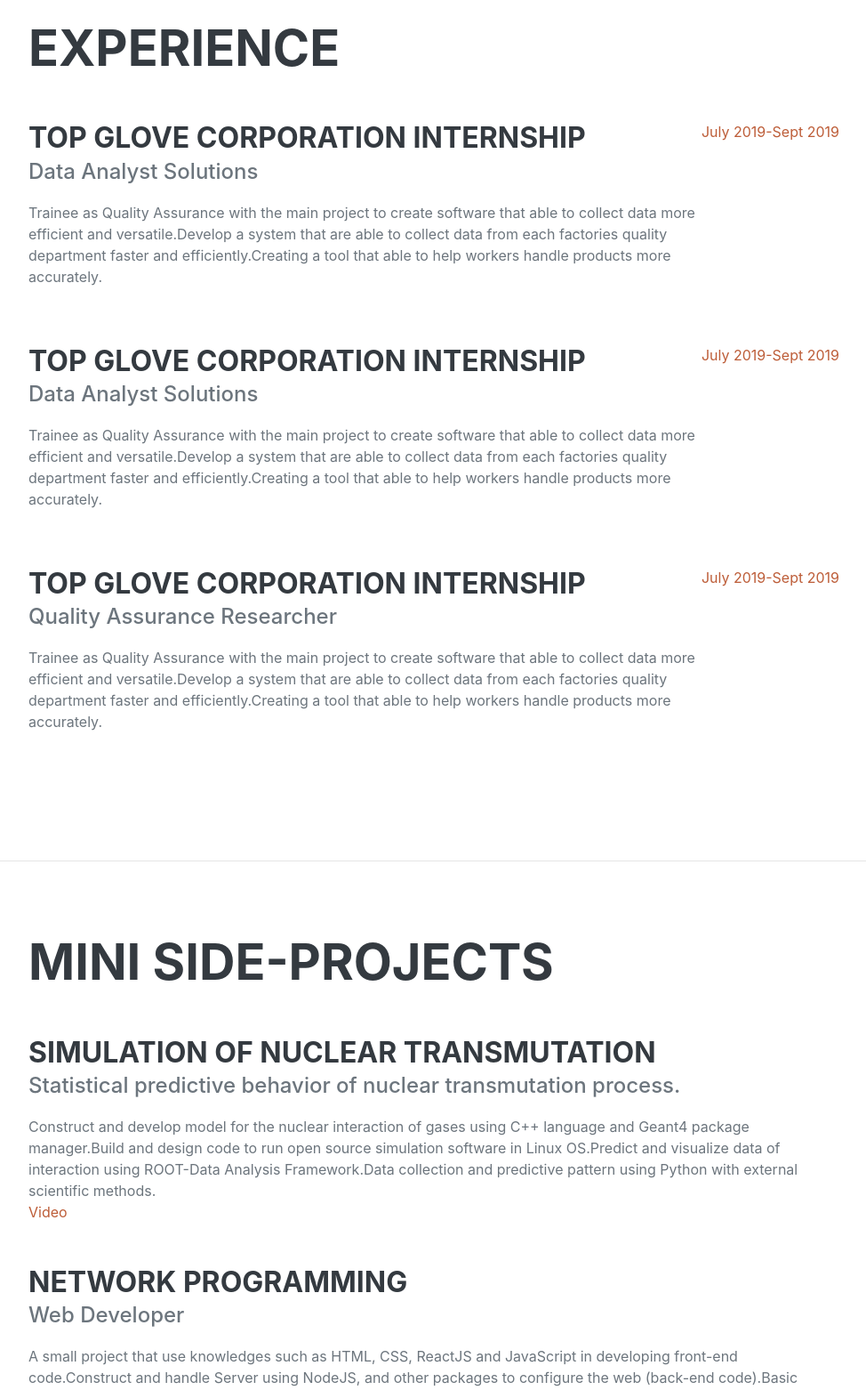
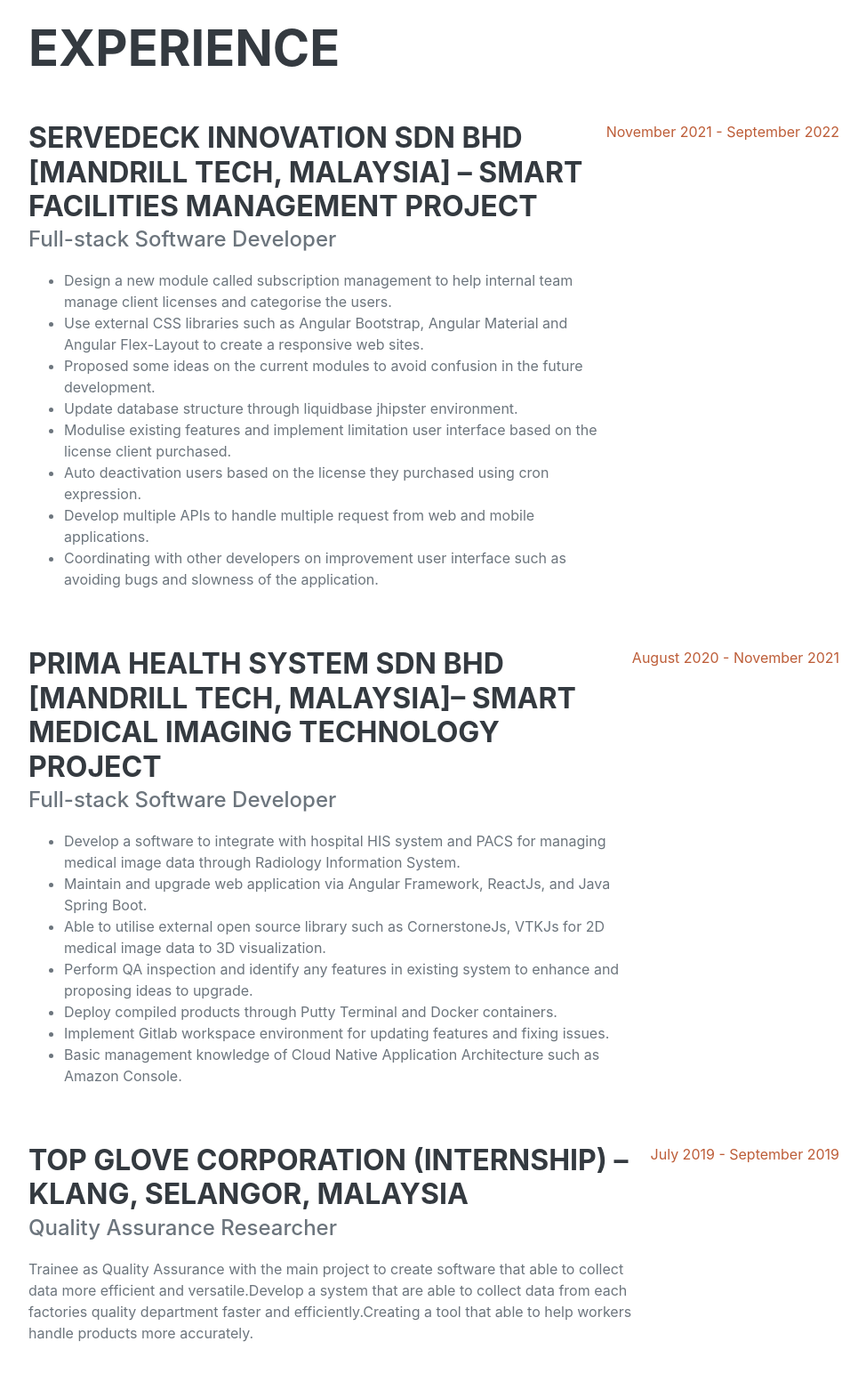
Before and after one commit to haritharash/MuhamadHarithArash, a website: page index.html in a window 1280 px wide. Shown: the part 860-2422 px from the top of the page at 89% size, without its empty margins (288-1262 px from the left). Drawn offline with nearby package versions, Linux system fonts and the light colour scheme; a web font is replaced by a local one.

Commit message:
Update index.html

```diff
--- a/index.html
+++ b/index.html
@@ -68,31 +68,49 @@
             <section class="resume-section" id="experience">
                 <div class="resume-section-content">
                     <h2 class="mb-5">Experience</h2>
-                                        <div class="d-flex flex-column flex-md-row justify-content-between mb-5">
+                    <div class="d-flex flex-column flex-md-row justify-content-between mb-5">
                         <div class="flex-grow-1">
-                            <h3 class="mb-0">Top Glove Corporation Internship</h3>
-                            <div class="subheading mb-3">Data Analyst Solutions</div>
-                            <p>Trainee as Quality Assurance with the main project to create software that able to collect data more efficient and versatile.Develop a system that are able to collect data from each factories quality department faster and efficiently.Creating a tool that able to help workers handle products more accurately.</p>
+                            <h3 class="mb-0">Servedeck Innovation Sdn Bhd [Mandrill Tech, Malaysia] –  Smart Facilities Management Project</h3>
+                            <div class="subheading mb-3">Full-stack Software Developer</div>
+                            <ul>
+                                <li>Design a new module called subscription management to help internal team manage client licenses and categorise the users.</li>
+                                <li>Use external CSS libraries such as Angular Bootstrap, Angular Material and Angular Flex-Layout to create a responsive web sites.</li>
+                                <li>Proposed some ideas on the current modules to avoid confusion in the future development.</li>
+                                <li>Update database structure through liquidbase jhipster environment.</li>
+                                <li>Modulise existing features and implement limitation user interface based on the license client purchased.</li>
+                                <li>Auto deactivation users based on the license they purchased using cron expression.</li>
+                                <li>Develop multiple APIs to handle multiple request from web and mobile applications.</li>
+                                <li>Coordinating with other developers on improvement user interface such as avoiding bugs and slowness of the application.</li>
+                            </ul>
                         </div>
-                        <div class="flex-shrink-0"><span class="text-primary">July 2019-Sept 2019</span></div>
+                        <div class="flex-shrink-0"><span class="text-primary">November 2021 - September 2022</span></div>
                     </div>
 
                     <div class="d-flex flex-column flex-md-row justify-content-between mb-5">
                         <div class="flex-grow-1">
-                            <h3 class="mb-0">Top Glove Corporation Internship</h3>
-                            <div class="subheading mb-3">Data Analyst Solutions</div>
-                            <p>Trainee as Quality Assurance with the main project to create software that able to collect data more efficient and versatile.Develop a system that are able to collect data from each factories quality department faster and efficiently.Creating a tool that able to help workers handle products more accurately.</p>
+                            <h3 class="mb-0">Prima Health System Sdn Bhd [Mandrill Tech, Malaysia]– Smart Medical Imaging Technology Project</h3>
+                            <div class="subheading mb-3">Full-stack Software Developer</div>
+                            <ul>
+                                <li>Develop a software to integrate with hospital HIS system and PACS for managing medical image data through Radiology Information System.</li>
+                                <li>Maintain and upgrade web application via Angular Framework, ReactJs, and Java Spring Boot.</li>
+                                <li>Able to utilise external open source library such as CornerstoneJs, VTKJs for 2D medical image data to 3D visualization.</li>
+                                <li>Perform QA inspection and identify any features in existing system to enhance and proposing ideas to upgrade.</li>
+                                <li>Deploy compiled products through Putty Terminal and Docker containers.</li>
+                                <li>Implement Gitlab workspace environment for updating features and fixing issues.</li>
+                                <li>Basic management knowledge of Cloud Native Application Architecture such as Amazon Console.</li>
+
+                            </ul>
                         </div>
-                        <div class="flex-shrink-0"><span class="text-primary">July 2019-Sept 2019</span></div>
+                        <div class="flex-shrink-0"><span class="text-primary">August 2020 - November 2021</span></div>
                     </div>
 
                     <div class="d-flex flex-column flex-md-row justify-content-between mb-5">
                         <div class="flex-grow-1">
-                            <h3 class="mb-0">Top Glove Corporation Internship</h3>
+                            <h3 class="mb-0">Top Glove Corporation (Internship) – Klang, Selangor, Malaysia</h3>
                             <div class="subheading mb-3">Quality Assurance Researcher</div>
                             <p>Trainee as Quality Assurance with the main project to create software that able to collect data more efficient and versatile.Develop a system that are able to collect data from each factories quality department faster and efficiently.Creating a tool that able to help workers handle products more accurately.</p>
                         </div>
-                        <div class="flex-shrink-0"><span class="text-primary">July 2019-Sept 2019</span></div>
+                        <div class="flex-shrink-0"><span class="text-primary">July 2019 - September 2019</span></div>
                     </div>
 
 
```
